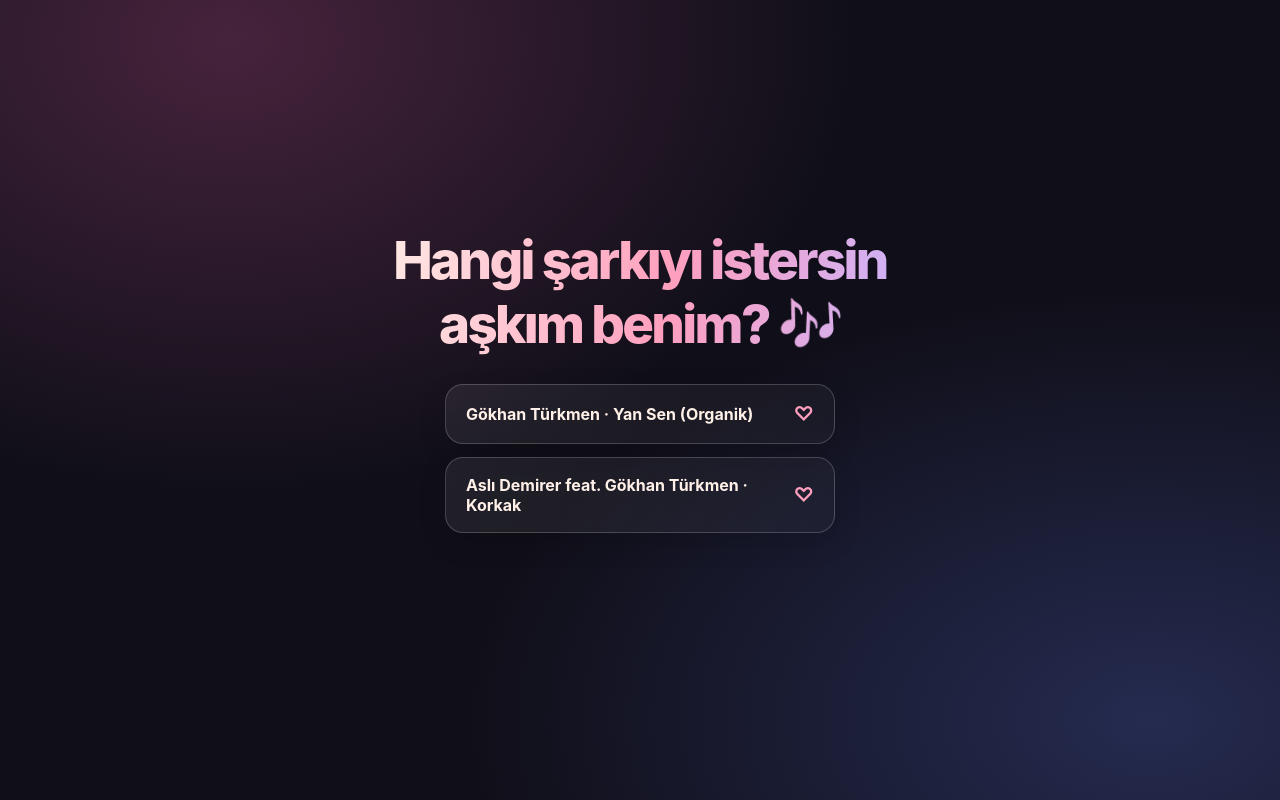
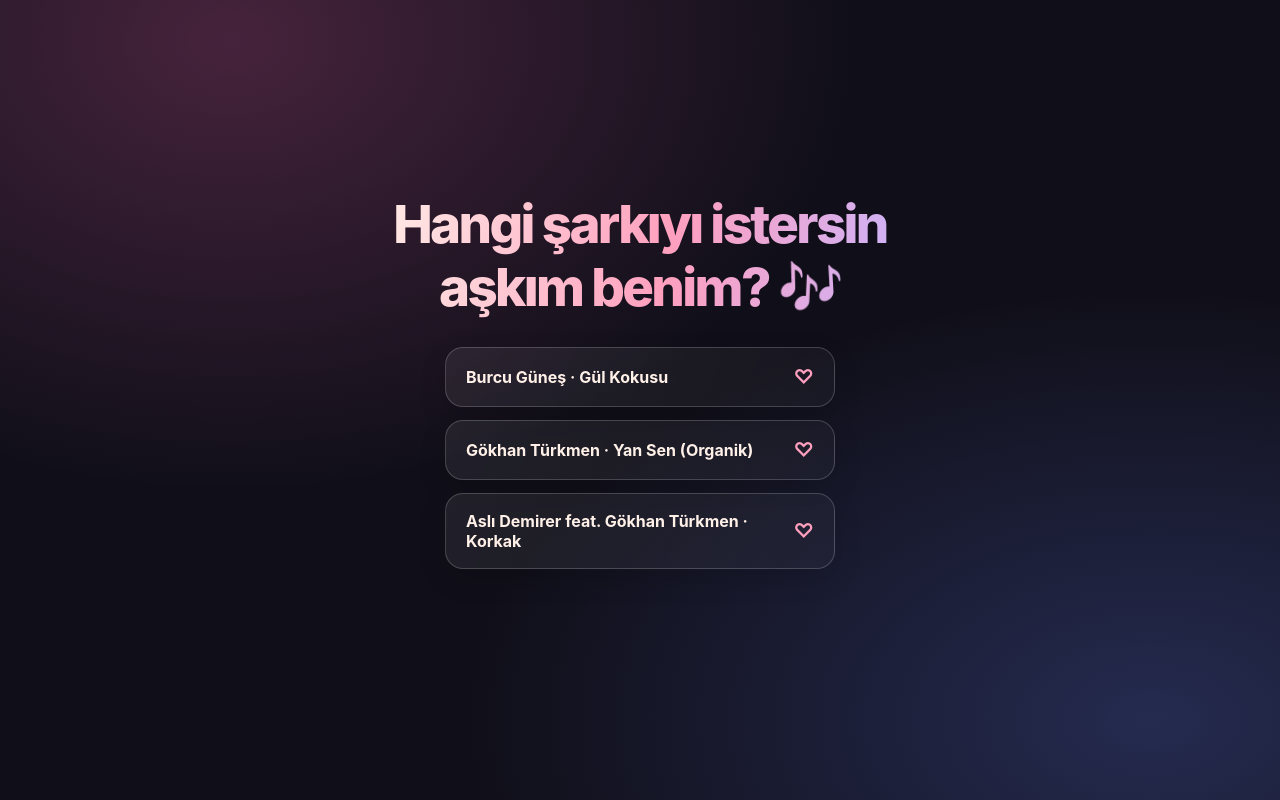
Before and after one commit to aliabuzer765/Gulen_icin, a plain HTML site: page index.html in a window 1280 px wide. Shown: the top 800 px of the page. Drawn offline with Linux system fonts and the light colour scheme.

Commit message:
Add files via upload

```diff
--- a/index.html
+++ b/index.html
@@ -184,6 +184,7 @@ function revealFinal(){document.getElementById('finalMessage').classList.add('sh
  <div class="music-intro-inner" id="musicStep">
   <p>Hangi şarkıyı istersin aşkım benim? 🎶</p>
   <div class="song-choices">
+   <button class="song-choice" type="button" data-song="gul-kokusu.mp3"><span>Burcu Güneş · Gül Kokusu</span><span>♡</span></button>
    <button class="song-choice" type="button" data-song="yan-sen-organik.mp3"><span>Gökhan Türkmen · Yan Sen (Organik)</span><span>♡</span></button>
    <button class="song-choice" type="button" data-song="korkak.mp3"><span>Aslı Demirer feat. Gökhan Türkmen · Korkak</span><span>♡</span></button>
   </div>
```
